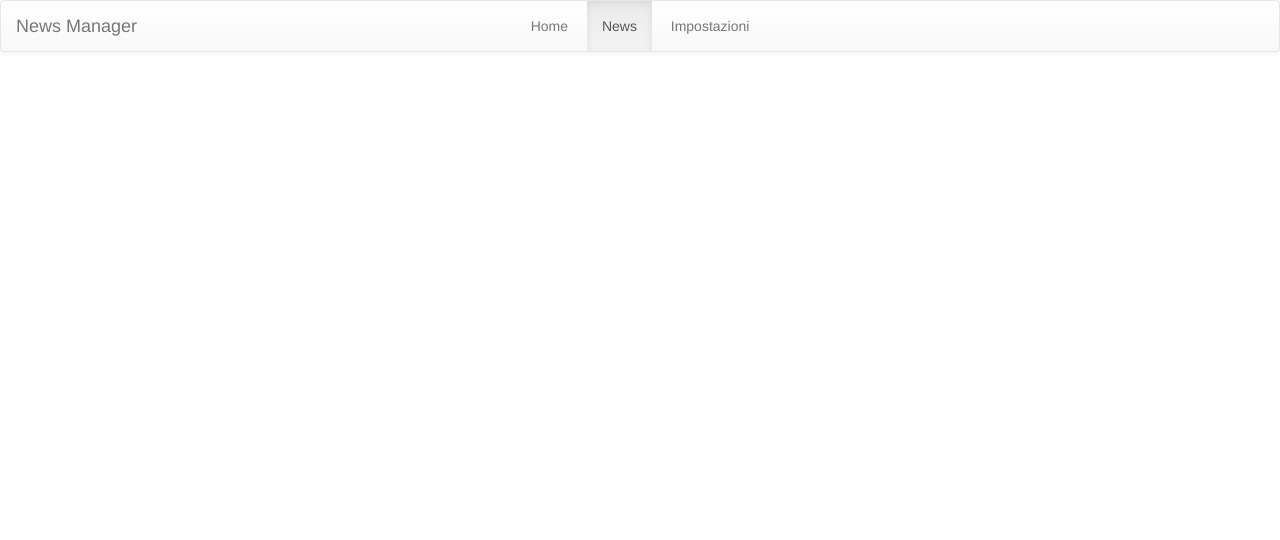
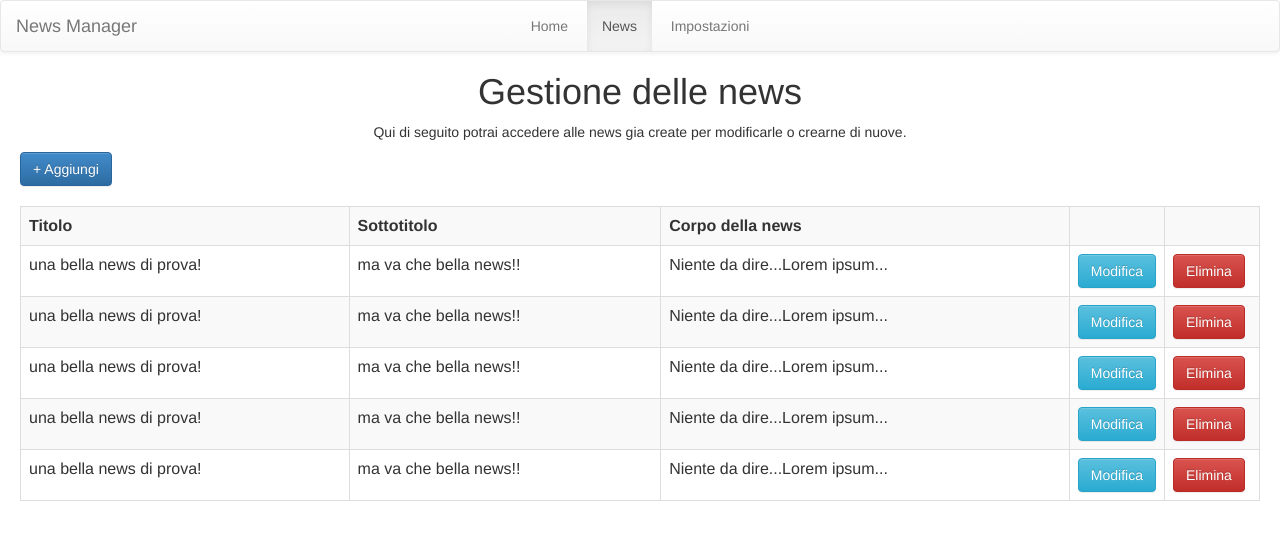
Before and after one commit to mik115/NewsManager, a PHP site: page /contents/handleNews.php in a window 1280 px wide. Shown: the top 540 px of the page. Run offline with PHP 8.4, Linux system fonts and the light colour scheme; the visitor is signed in with stand-in values (Sample User, id 1).

Commit message:
aggiunta la pagina per la visualizzazione delle news gia create...creare la pagina aper l'aggiuta di una news.

```diff
--- a/contents/handleNews.php
+++ b/contents/handleNews.php
@@ -3,12 +3,34 @@
 	//user controll per l'header...
 	function head($path){ ?>
 		<title>Handle News</title>
+		<link type = "text/css" rel='stylesheet' href='<?php echo $path?>style/handleNews.css'/>
 		<script type="text/javascript" src="<?php echo $path?>script/handleNews.js"></script>
 	<?php }
 
 	//user controll per il content..
 	function content($path){ ?>
-		<div ng-controller='handleNewsController'></div>
+		<div ng-controller='handleNewsController'>
+			<h1>Gestione delle news</h1>
+			<p> Qui di seguito potrai accedere alle news gia create per modificarle o crearne di nuove.</p>
+			<input id='addNewsButton' type='button' class="btn btn-primary" value='+ Aggiungi' ng-click='addNewNews($event)'/>
+			<div class='table-responsive'>
+				<table id='newsList' class='table table-striped table-bordered table-hover'>
+					<tr>
+						<th>Titolo</th>
+						<th>Sottotitolo</th>
+						<th>Corpo della news</th>
+						<th></th>
+						<th></th>
+					<tr ng-repeat='notizia in notizie' ng-click='modifyNews()'>
+						<td>{{notizia.Titolo}}</td>
+						<td>{{notizia.Sottotitolo}}</td>
+						<td>{{notizia.Corpo}}</td>
+						<td class='btnCell'><input type='button' class='btn btn-info' value='Modifica' ng-click='modifyNews($event)'/>
+						<td class='btnCell'><input type='button' class='btn btn-danger' value='Elimina' ng-click='deleteNews($event)'/>
+					</tr>
+				</table>
+			</div>
+		</div>
 	<?php }
 
 
--- a/master.php
+++ b/master.php
@@ -28,7 +28,9 @@
 				</ul>
 			</div>
 		</nav>
+		<div id='mainContainer'>
 		<!--Content della pagina specifica-->
 		<?php echo content($path); ?>
+		</div>
 	</body>
 </head>
--- a/script/handleNews.js
+++ b/script/handleNews.js
@@ -1,3 +1,50 @@
 mainModule.controller("handleNewsController", function handleNewsController($scope, classPage){
 	classPage.setClassPage("News");
+
+	$scope.notizie = [{
+		Titolo : "una bella news di prova!",
+		Sottotitolo: "ma va che bella news!!",
+		Corpo: "Niente da dire...Lorem ipsum..."
+	},
+	{
+		Titolo : "una bella news di prova!",
+		Sottotitolo: "ma va che bella news!!",
+		Corpo: "Niente da dire...Lorem ipsum..."
+	},
+	{
+		Titolo : "una bella news di prova!",
+		Sottotitolo: "ma va che bella news!!",
+		Corpo: "Niente da dire...Lorem ipsum..."
+	},
+	{
+		Titolo : "una bella news di prova!",
+		Sottotitolo: "ma va che bella news!!",
+		Corpo: "Niente da dire...Lorem ipsum..."
+	},
+	{
+		Titolo : "una bella news di prova!",
+		Sottotitolo: "ma va che bella news!!",
+		Corpo: "Niente da dire...Lorem ipsum..."
+	}];
+
+	$scope.modifyNews = function($event){
+		//onclick su una riga della grid
+		if ($event) {
+			$event.stopImmediatePropagation();
+		}
+	}
+
+	$scope.addNewNews=function($event){
+		//onclick sul bottona add new news
+		if ($event) {
+			$event.stopImmediatePropagation();
+		}
+	}
+
+	$scope.deleteNews = function($event){
+		//onclick sull'elliminazione della news
+		if ($event) {
+			$event.stopImmediatePropagation();
+		}
+	}
 });
--- a/style/general.css
+++ b/style/general.css
@@ -36,3 +36,7 @@
 	float: none;
 	display: inline-block;
 }
+
+#mainContainer{
+	text-align: center;
+}
--- /dev/null
+++ b/style/handleNews.css
@@ -0,0 +1,17 @@
+.table-responsive{
+	margin: 20px ;
+}
+
+#addNewsButton{
+	float: left;
+	margin-bottom: 20px;
+	margin-left: 20px;
+}
+
+#newsList tr:hover{
+	cursor: pointer;
+}
+
+#newsList tr td.btnCell{
+	width: 95px;
+}
```
Also changed, not shown: data/news.xml (added, +20 -0 lines), 1 other file.
